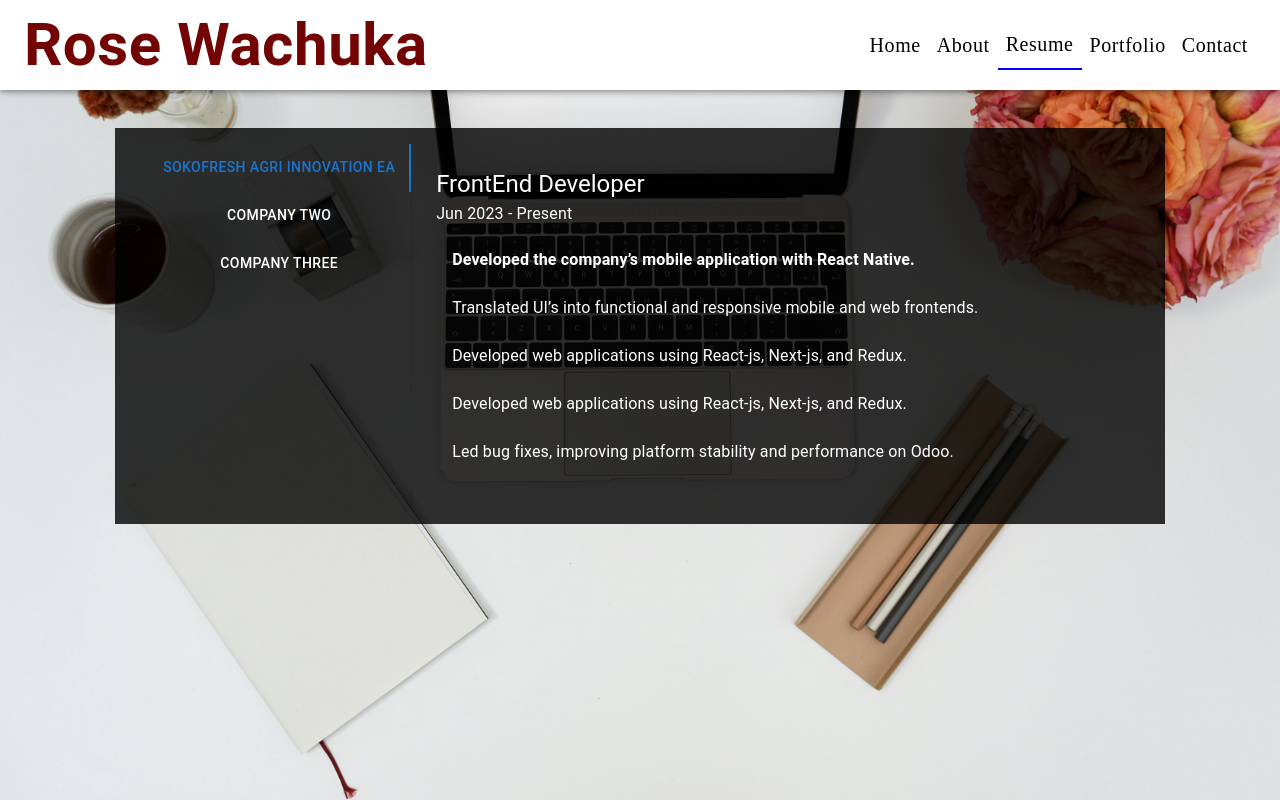
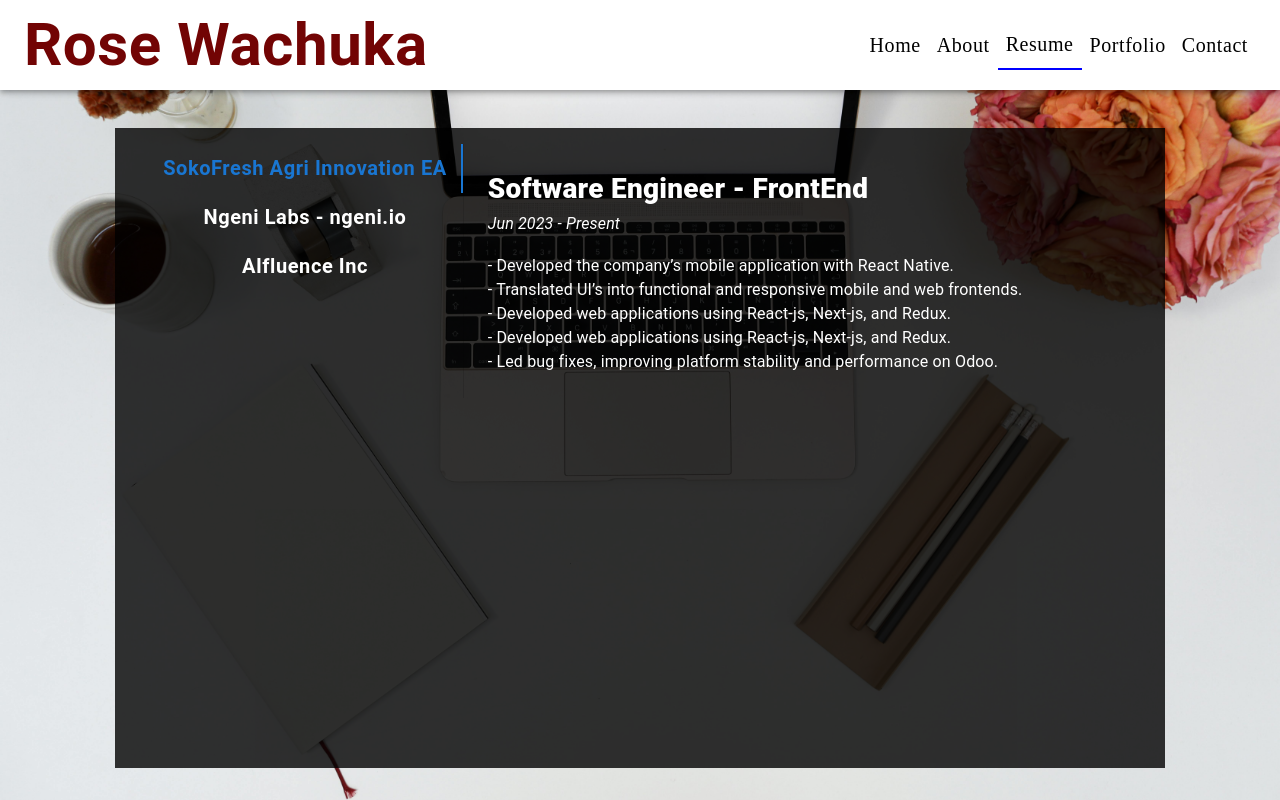
Before and after one commit to ro61zzy/myportfolio, a Next.js app: page /resume in a window 1280 px wide. Built offline with nearby package versions, Linux system fonts and the light colour scheme.

Commit message:
Feature: Experience sections

```diff
--- a/src/app/resume/page.tsx
+++ b/src/app/resume/page.tsx
@@ -17,8 +17,9 @@ const Resume = () => {
       <Box
         sx={{
           backgroundColor: "rgba(0, 0, 0, 0.8)",
-          padding: "1rem 2rem",
+          padding:{xs:"1rem 1rem",sm: "1rem 2rem"},
           width: "100%",
+          height:"80vh"
         }}
       >
         <Experience />
--- a/src/components/Experience.tsx
+++ b/src/components/Experience.tsx
@@ -1,13 +1,14 @@
-"use client"
+"use client";
 
-import * as React from 'react';
-import Tabs from '@mui/material/Tabs';
-import Tab from '@mui/material/Tab';
-import Typography from '@mui/material/Typography';
-import Box from '@mui/material/Box';
-import List from '@mui/material/List';
-import ListItem from '@mui/material/ListItem';
-import ListItemText from '@mui/material/ListItemText';
+import * as React from "react";
+import Tabs from "@mui/material/Tabs";
+import Tab from "@mui/material/Tab";
+import Typography from "@mui/material/Typography";
+import Box from "@mui/material/Box";
+import List from "@mui/material/List";
+import ListItem from "@mui/material/ListItem";
+import ListItemText from "@mui/material/ListItemText";
+import { useMediaQuery, useTheme } from "@mui/material";
 
 interface TabPanelProps {
   children?: React.ReactNode;
@@ -26,11 +27,7 @@ function TabPanel(props: TabPanelProps) {
       aria-labelledby={`vertical-tab-${index}`}
       {...other}
     >
-      {value === index && (
-        <Box sx={{ p: 3 }}>
-          {children}
-        </Box>
-      )}
+      {value === index && <Box sx={{ p: 3 }}>{children}</Box>}
     </div>
   );
 }
@@ -38,12 +35,14 @@ function TabPanel(props: TabPanelProps) {
 function a11yProps(index: number) {
   return {
     id: `vertical-tab-${index}`,
-    'aria-controls': `vertical-tabpanel-${index}`,
+    "aria-controls": `vertical-tabpanel-${index}`,
   };
 }
 
 export default function VerticalTabs() {
   const [value, setValue] = React.useState(0);
+  const theme = useTheme();
+  const isSmallScreen = useMediaQuery(theme.breakpoints.down("sm"));
 
   const handleChange = (event: React.SyntheticEvent, newValue: number) => {
     setValue(newValue);
@@ -51,71 +50,202 @@ export default function VerticalTabs() {
 
   return (
     <Box
-    sx={{ flexGrow: 1, display: 'flex', height: 'auto', minHeight: 224 }}
+      sx={{
+        flexGrow: 1,
+        display: "flex",
+        flexDirection: isSmallScreen ? "column" : "row",
+        height: "auto",
+        minHeight: 224,
+        // bgcolor: 'background.paper',
+      }}
     >
       <Tabs
-      orientation="vertical"
+        orientation={isSmallScreen ? "horizontal" : "vertical"}
         variant="scrollable"
+        scrollButtons="auto"
+        allowScrollButtonsMobile
         value={value}
         onChange={handleChange}
         aria-label="Vertical tabs example"
-      sx={{ borderRight: 1, borderColor: 'divider', minWidth: '200px', color: 'white' }}
+        sx={{
+          borderRight: !isSmallScreen ? 1 : 0,
+          borderColor: "divider",
+          minWidth: !isSmallScreen ? "200px" : "auto",
+          color: "white",
+          flexDirection: isSmallScreen ? "row" : "column", // Ensure correct flex direction
+        }}
       >
-      <Tab label="SokoFresh Agri Innovation EA" {...a11yProps(0)} sx={{ color: 'white' }} />
-      <Tab label="Company Two" {...a11yProps(1)} sx={{ color: 'white' }} />
-      <Tab label="Company Three" {...a11yProps(2)} sx={{ color: 'white' }} />
+        <Tab
+          label="SokoFresh Agri Innovation EA"
+          {...a11yProps(0)}
+          sx={{
+            color: "white",
+            fontSize: { xs: "17px", sm: "20px" },
+            fontWeight: "600",
+            textTransform: "none",
+          }}
+        />
+        <Tab
+          label="Ngeni Labs - ngeni.io"
+          {...a11yProps(1)}
+          sx={{
+            color: "white",
+            fontSize: { xs: "17px", sm: "20px" },
+            fontWeight: "600",
+            textTransform: "none",
+          }}
+        />
+        <Tab
+          label="AIfluence Inc"
+          {...a11yProps(2)}
+          sx={{
+            color: "white",
+            fontSize: { xs: "17px", sm: "20px" },
+            fontWeight: "600",
+            textTransform: "none",
+          }}
+        />
       </Tabs>
+
       <TabPanel value={value} index={0}>
-      <Typography variant="h5" sx={{ color: 'white' }}>FrontEnd Developer</Typography>
-      <Typography variant="subtitle1" sx={{ color: 'white' }}> Jun 2023 - Present</Typography>
-      <List>
-        <ListItem>
-          <ListItemText primary="Developed the company’s mobile application with React Native." primaryTypographyProps={{ style: { color: 'white', fontWeight:"600" } }} />
+        <Typography
+          sx={{
+            color: "white",
+            fontWeight: "800",
+            fontSize: { xs: "23px", sm: "28px" },
+          }}
+        >
+          Software Engineer - FrontEnd
+        </Typography>
+        <Typography
+          variant="subtitle1"
+          sx={{ color: "white", marginBottom: "16px", fontStyle: "italic" }}
+        >
+          Jun 2023 - Present
+        </Typography>
+        <List sx={{ padding: 0 }}>
+          <ListItem disableGutters sx={{ padding: 0 }}>
+            <Typography sx={{ color: "white" }}>
+              - Developed the company’s mobile application with React Native.
+            </Typography>
           </ListItem>
-        <ListItem>
-          <ListItemText primary="Translated UI’s into functional and responsive mobile and web frontends." primaryTypographyProps={{ style: { color: 'white' } }} />
+          <ListItem disableGutters sx={{ padding: 0 }}>
+            <Typography sx={{ color: "white" }}>
+              - Translated UI’s into functional and responsive mobile and web
+              frontends.
+            </Typography>
           </ListItem>
-        <ListItem>
-          <ListItemText primary="Developed web applications using React-js, Next-js, and Redux." primaryTypographyProps={{ style: { color: 'white' } }} />
+          <ListItem disableGutters sx={{ padding: 0 }}>
+            <Typography sx={{ color: "white" }}>
+              - Developed web applications using React-js, Next-js, and Redux.
+            </Typography>
           </ListItem>
-        <ListItem>
-          <ListItemText primary="Developed web applications using React-js, Next-js, and Redux." primaryTypographyProps={{ style: { color: 'white' } }} />
+          <ListItem disableGutters sx={{ padding: 0 }}>
+            <Typography sx={{ color: "white" }}>
+              - Developed web applications using React-js, Next-js, and Redux.
+            </Typography>
           </ListItem>
-        <ListItem>
-          <ListItemText primary="Led bug fixes, improving platform stability and performance on Odoo." primaryTypographyProps={{ style: { color: 'white' } }} />
+          <ListItem disableGutters sx={{ padding: 0 }}>
+            <Typography sx={{ color: "white" }}>
+              - Led bug fixes, improving platform stability and performance on
+              Odoo.
+            </Typography>
           </ListItem>
         </List>
       </TabPanel>
       <TabPanel value={value} index={1}>
-      <Typography variant="h6" sx={{ color: 'white' }}>Role Title Two</Typography>
-      <Typography variant="subtitle1" sx={{ color: 'white' }}>Year Period: 2021 - 2022</Typography>
-      <List>
-        <ListItem>
-          <ListItemText primary="Bullet point one for Company Two" primaryTypographyProps={{ style: { color: 'white' } }} />
+        <Typography
+          sx={{
+            color: "white",
+            fontWeight: "800",
+            fontSize: { xs: "23px", sm: "28px" },
+          }}
+        >
+          Software Engineer
+        </Typography>
+        <Typography
+          variant="subtitle1"
+          sx={{ color: "white", marginBottom: "16px", fontStyle: "italic" }}
+        >
+          Aug 2022 - May 2023
+        </Typography>
+        <List sx={{ padding: 0 }}>
+          <ListItem disableGutters sx={{ padding: 0 }}>
+            <Typography sx={{ color: "white" }}>
+              - Played a pivotal role in a Web3 company, developing frontends
+              with ReactJS and Ethers.js.
+            </Typography>
           </ListItem>
-        <ListItem>
-          <ListItemText primary="Bullet point two for Company Two" primaryTypographyProps={{ style: { color: 'white' } }} />
+          <ListItem disableGutters sx={{ padding: 0 }}>
+            <Typography sx={{ color: "white" }}>
+              - Developed user interfaces to consume smart contracts and enhance
+              functionality.
+            </Typography>
           </ListItem>
-        <ListItem>
-          <ListItemText primary="Bullet point three for Company Two" primaryTypographyProps={{ style: { color: 'white' } }} />
+          <ListItem disableGutters sx={{ padding: 0 }}>
+            <Typography sx={{ color: "white" }}>
+              - Conducted thorough debugging to ensure seamless and error-free
+              user experiences.
+            </Typography>
+          </ListItem>
+          <ListItem disableGutters sx={{ padding: 0 }}>
+            <Typography sx={{ color: "white" }}>
+              - Contributed to usability testing, gathering valuable insights to
+              refine applications.
+            </Typography>
+          </ListItem>
+          <ListItem disableGutters sx={{ padding: 0 }}>
+            <Typography sx={{ color: "white" }}>
+              - Managed and maintained websites, ensuring timely updates and
+              content enhancements to meet client requirements.
+            </Typography>
           </ListItem>
         </List>
       </TabPanel>
+
       <TabPanel value={value} index={2}>
-      <Typography variant="h6" sx={{ color: 'white' }}>Role Title Three</Typography>
-      <Typography variant="subtitle1" sx={{ color: 'white' }}>Year Period: 2022 - 2023</Typography>
-      <List>
-        <ListItem>
-          <ListItemText primary="Bullet point one for Company Three" primaryTypographyProps={{ style: { color: 'white' } }} />
+        <Typography
+          sx={{
+            color: "white",
+            fontWeight: "800",
+            fontSize: { xs: "23px", sm: "28px" },
+          }}
+        >
+          IT Technical Support Associate
+        </Typography>
+        <Typography
+          variant="subtitle1"
+          sx={{ color: "white", marginBottom: "16px", fontStyle: "italic" }}
+        >
+          Jan 2022 - May 2022
+        </Typography>
+        <List sx={{ padding: 0 }}>
+          <ListItem disableGutters sx={{ padding: 0 }}>
+            <Typography sx={{ color: "white" }}>
+              - Digital mapping of influencers to further the company's
+              influencer marketing efforts.
+            </Typography>
           </ListItem>
-        <ListItem>
-          <ListItemText primary="Bullet point two for Company Three" primaryTypographyProps={{ style: { color: 'white' } }} />
+          <ListItem disableGutters sx={{ padding: 0 }}>
+            <Typography sx={{ color: "white" }}>
+              - Translated UI’s into functional and responsive mobile and web
+              frontends.
+            </Typography>
           </ListItem>
-        <ListItem>
-          <ListItemText primary="Bullet point three for Company Three" primaryTypographyProps={{ style: { color: 'white' } }} />
+          <ListItem disableGutters sx={{ padding: 0 }}>
+            <Typography sx={{ color: "white" }}>
+              - Tested new technology systems and provided recommendations for
+              purchases and changes in design, security, software, and hardware.
+            </Typography>
+          </ListItem>
+          <ListItem disableGutters sx={{ padding: 0 }}>
+            <Typography sx={{ color: "white" }}>
+              - Modifying user interfaces for the Yaga campaign to optimize user
+              experience
+            </Typography>
           </ListItem>
         </List>
       </TabPanel>
     </Box>
-
-  )}
+  );
+}
```
Also changed, not shown: src/app/about/page.tsx (+1 -7 lines), src/components/Tools.tsx (+27 -1 lines), public/tools/mongodb.png (added). Lines whose indentation alone changed are shown as unchanged.
